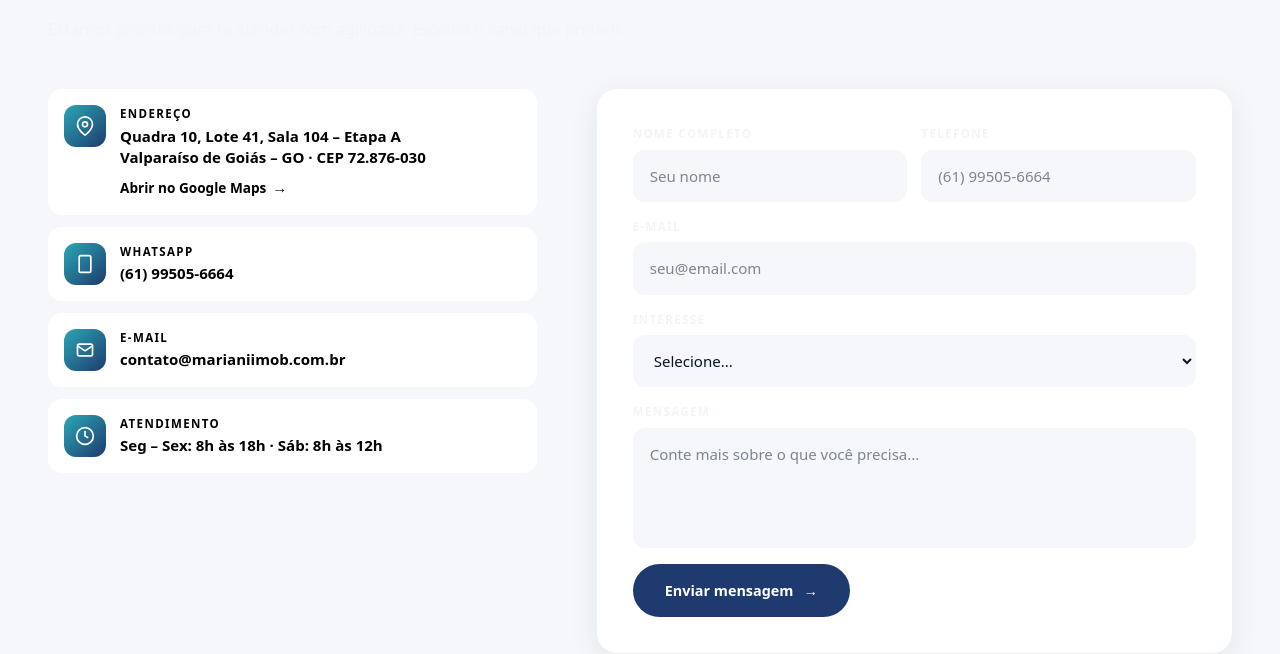
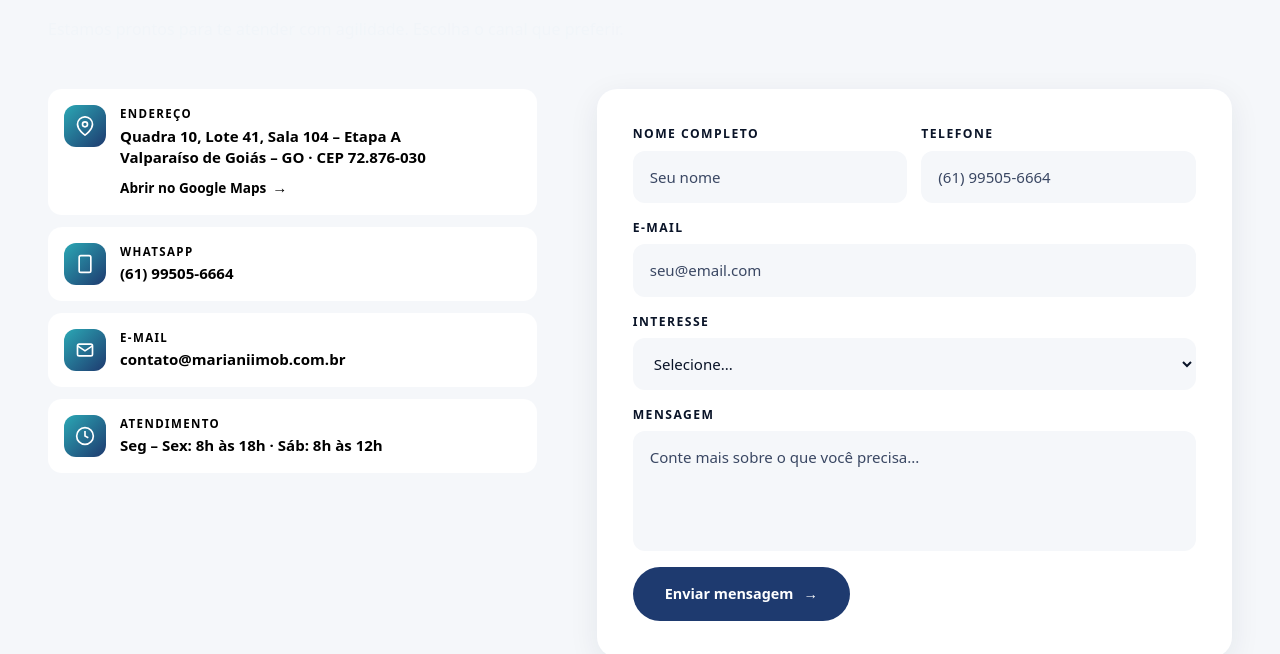
Before and after one commit to AndreluisdotTI/web-opener-buddy, a React (Vite) app: page / in a window 1280 px wide. Shown: the part 5360-6014 px from the top of the page. Built offline with nearby package versions, Linux system fonts and the light colour scheme.

Commit message:
Changes
Co-authored-by: AndreluisdotTI <171448302+AndreluisdotTI@users.noreply.github.com>

```diff
--- a/src/mariani.css
+++ b/src/mariani.css
@@ -558,14 +558,16 @@
     }
     .form-row { display: grid; grid-template-columns: 1fr 1fr; gap: 14px; }
     .form-group { display: flex; flex-direction: column; gap: 7px; }
-    .form-group label { font-size: .72rem; letter-spacing: .12em; text-transform: uppercase; color: var(--muted); font-weight: 600; }
+    .form-group label { font-size: .76rem; letter-spacing: .12em; text-transform: uppercase; color: #0A1428; font-weight: 700; }
     .form-group input, .form-group select, .form-group textarea {
       background: var(--off-white); border: 1.5px solid transparent;
       padding: 14px 16px; border-radius: 12px;
-      font-family: inherit; font-size: .94rem; color: var(--ink);
+      font-family: inherit; font-size: .94rem; color: #0A1428; font-weight: 500;
       outline: none; transition: border-color .25s, background .25s; resize: none;
       width: 100%;
     }
+    .form-group input::placeholder, .form-group textarea::placeholder { color: #3A4763; opacity: 1; }
+    .form-group select { color: #0A1428; }
     .form-group input:focus, .form-group select:focus, .form-group textarea:focus {
       border-color: var(--teal); background: var(--white);
     }
```
